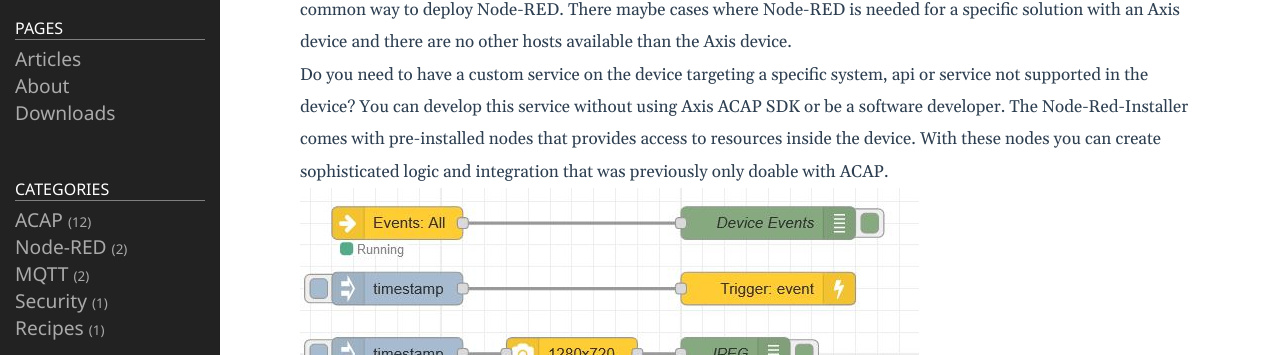
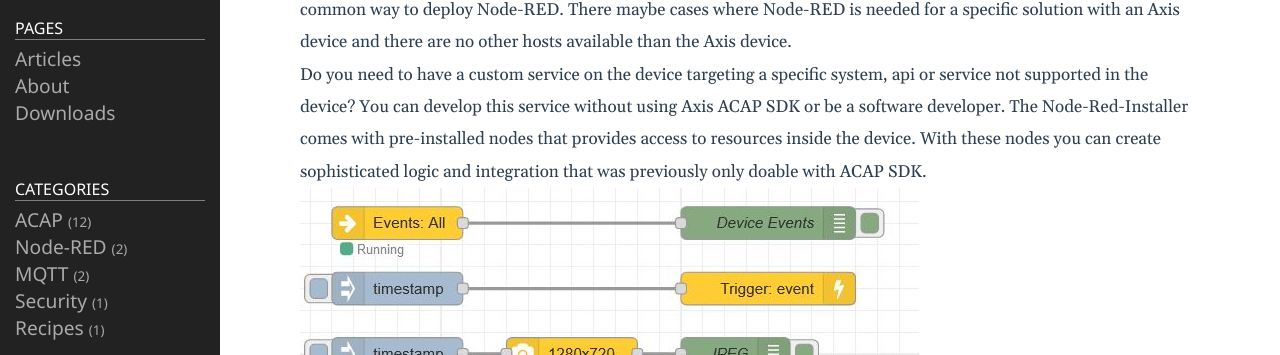
Before and after one commit to pandosme/pandosme.github.io, a Jekyll site: the page built from docs/_posts/2022-10-02-nodered-acap.md, in a window 1280 px wide and 900 px high. Shown: the part 210-565 px from the top of the window. Built offline with Jekyll 4.4.1, drawn with Linux system fonts in a browser that asks for light colours; part of the change alters nothing that is shown; some of the changed text lies outside the part shown.

Commit message:
Update 2022-10-02-nodered-acap.md

```diff
--- a/docs/_posts/2022-10-02-nodered-acap.md
+++ b/docs/_posts/2022-10-02-nodered-acap.md
@@ -8,7 +8,7 @@ categories: [ACAP, Node-RED]
 Rasberry Pi or similar.  This is the common way to deploy Node-RED.  There maybe cases where Node-RED is needed for a
 specific solution with an Axis device and there are no other hosts available than the Axis device.
 
-Do you need to have a custom service on the device targeting a specific system, api or service not supported in the device?  You can develop this service without using Axis ACAP SDK or be a software developer.  The Node-Red-Installer comes with pre-installed nodes that provides access to resources inside the device.  With these nodes you can create sophisticated logic and integration that was previously only doable with ACAP.
+Do you need to have a custom service on the device targeting a specific system, api or service not supported in the device?  You can develop this service without using Axis ACAP SDK or be a software developer.  The Node-Red-Installer comes with pre-installed nodes that provides access to resources inside the device.  With these nodes you can create sophisticated logic and integration that was previously only doable with ACAP SDK.
 
 ![image]({{ site.url }}/assets/node-red-contrib-host.JPG)
 
@@ -62,9 +62,10 @@ The installer installs the latest Node-RED version.  It is als possible to updat
 It may take a couple of minutes before the upgrade is complete.
 
 ## Things to consider
-* The camera needs Internet access during installation.
+* The camera needs Internet access during installation.  If you are behind a proxy, select "Settings" and set proxy.
 * Installing Node-RED on older Axis devices with limited RAM and FLASH may not work
-* Some imported Node-RED packages may not work due to limitations in Axis device
+* The Object (analytics) nodes may not work on older cameras or firmware.  If Axis AOA is installed it should work.
+* Selected packages imported from the Node-RED community may not work due to limitations in Axis device.
 
 ## Security recommendations
 Node-RED on an Axis device does not use the device's HTTP server nor the device's user authentication.   Anyone with access
```
